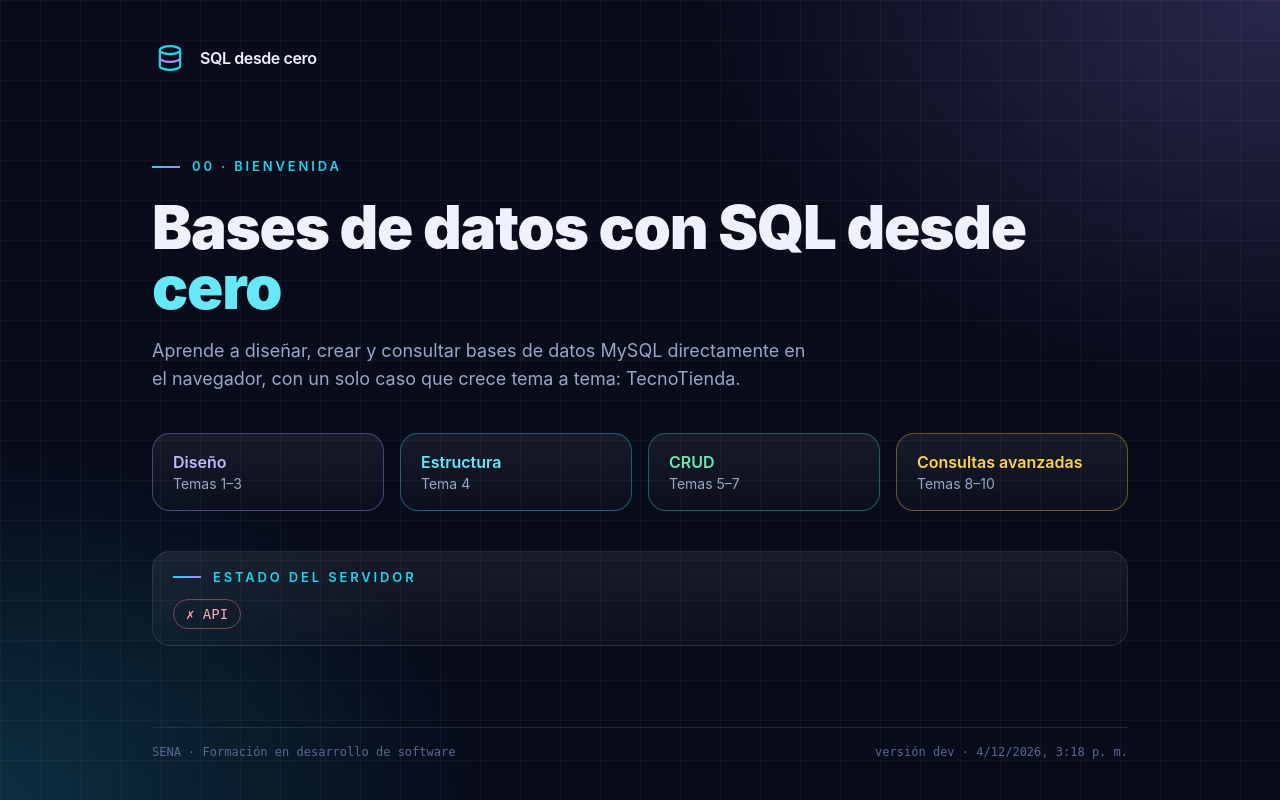
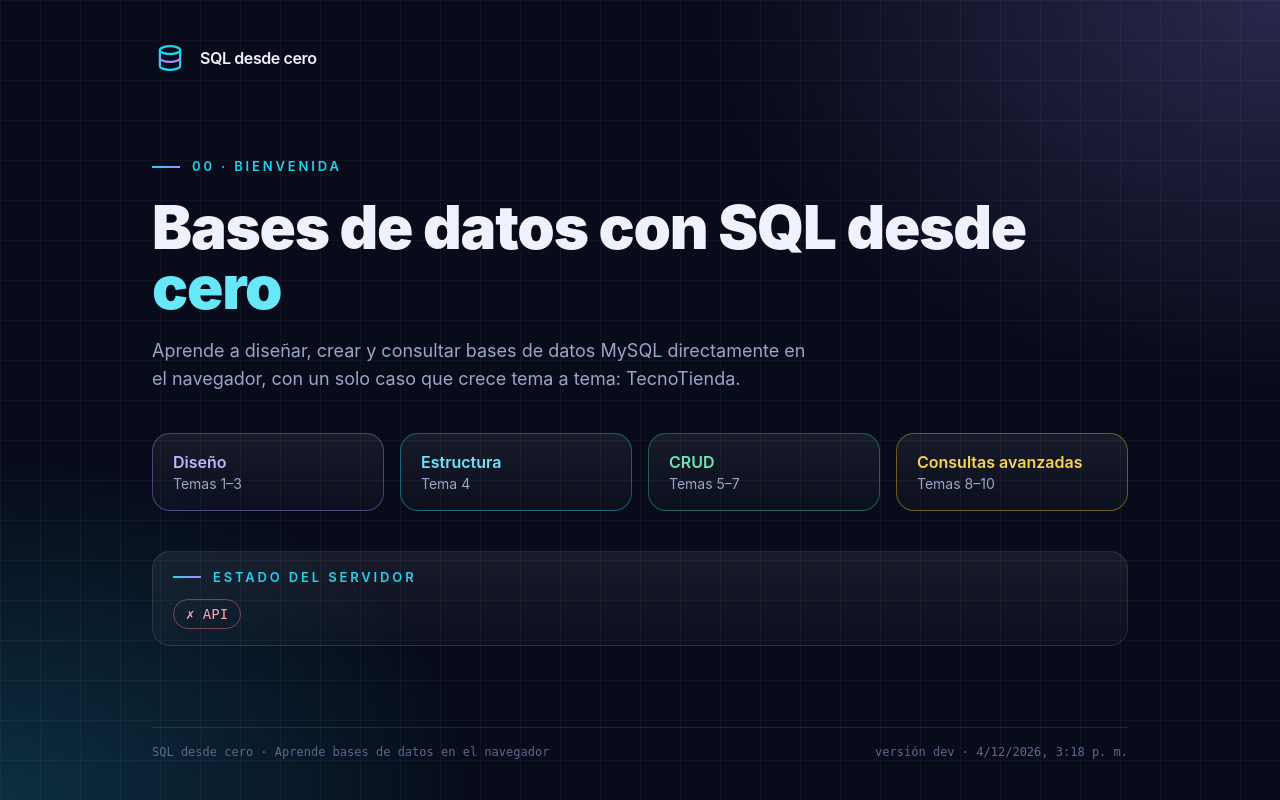
Before and after one commit to HarDevKoderPro/TutorialBD, a React (Vite) app in the folder apps/web/: page / in a window 1280 px wide. Built offline with nearby package versions, Linux system fonts and the light colour scheme; no server answers.

Commit message:
Quita las referencias al SENA: la app es propia y de uso general
Co-Authored-By: Claude Opus 5.5 <noreply@anthropic.com>

```diff
--- a/apps/web/src/App.tsx
+++ b/apps/web/src/App.tsx
@@ -42,7 +42,7 @@ export function App() {
       </main>
 
       <footer className="flex flex-wrap justify-between gap-2 border-t border-white/10 pt-4 font-mono text-xs text-text-3">
-        <span>SENA · Formación en desarrollo de software</span>
+        <span>SQL desde cero · Aprende bases de datos en el navegador</span>
         <span title={__APP_BUILD_DATE__}>
           versión {__APP_COMMIT__} · {formatDate(__APP_BUILD_DATE__)}
         </span>
--- a/package.json
+++ b/package.json
@@ -2,7 +2,7 @@
   "name": "tutorialbd",
   "private": true,
   "type": "module",
-  "description": "SQL desde cero · App interactiva para enseñar bases de datos (SENA)",
+  "description": "SQL desde cero · App interactiva para enseñar bases de datos",
   "workspaces": [
     "apps/api",
     "apps/web"
```
Also changed, not shown: 4 other files (tests, documents, lock files or other folders).
